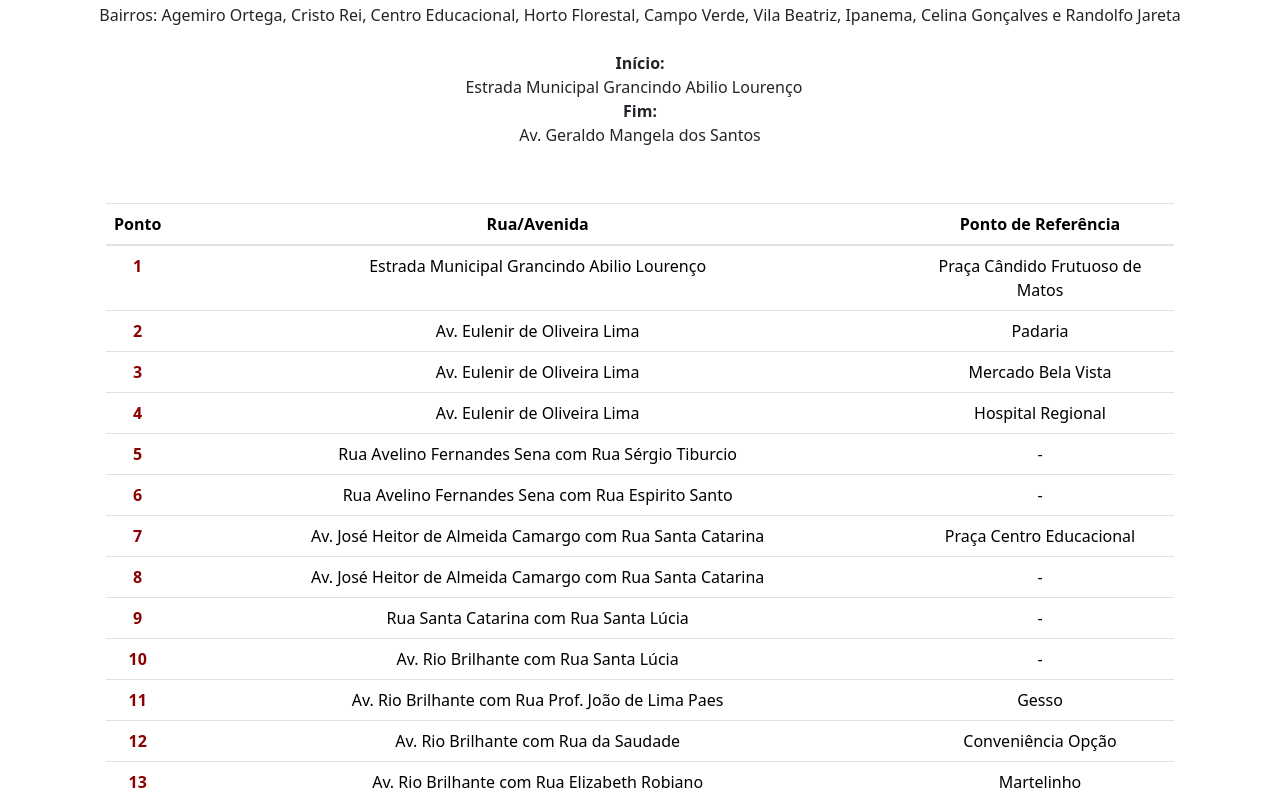
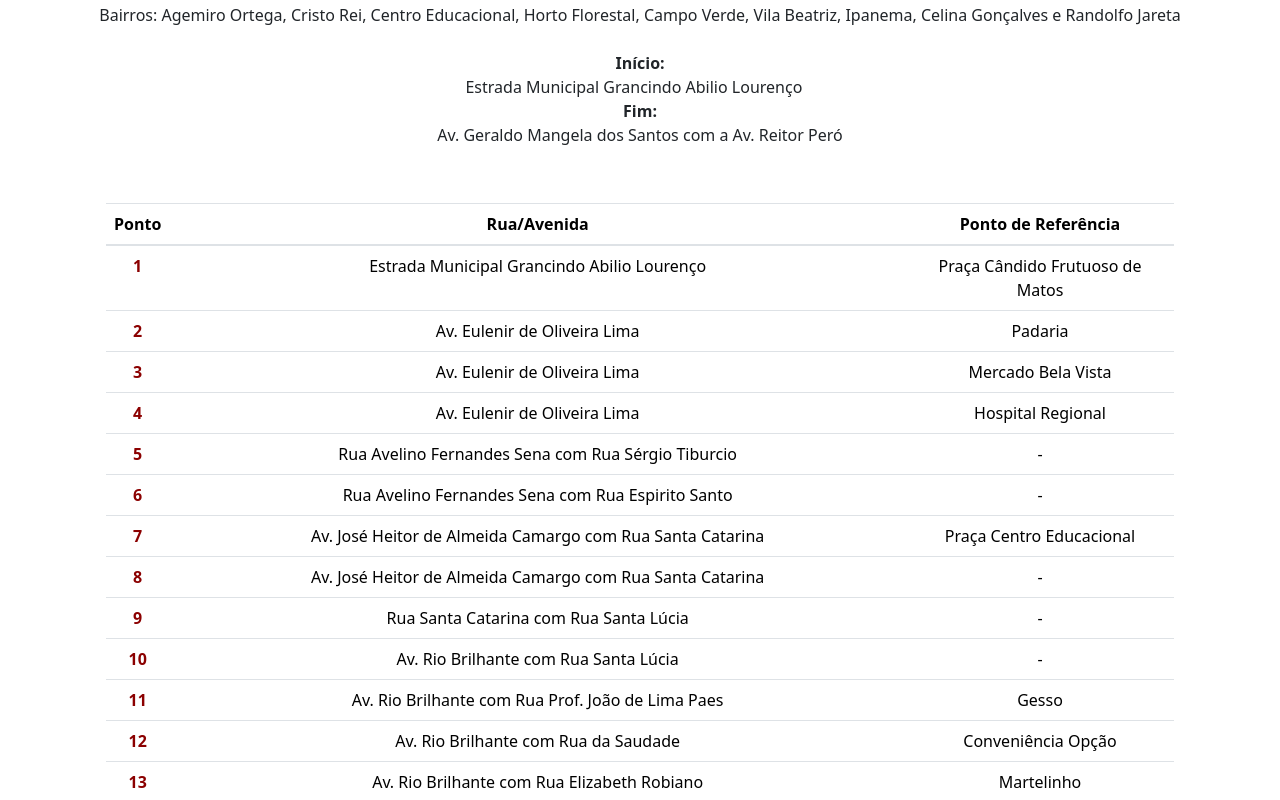
Before and after one commit to unknownghoste/LinhasSH, a website: page index.html in a window 1280 px wide. Shown: the part 1338-2138 px from the top of the page. Drawn offline with nearby package versions, Linux system fonts and the light colour scheme.

Commit message:
alteração de erros de ruas

```diff
--- a/index.html
+++ b/index.html
@@ -371,7 +371,7 @@
 
         <text class="fw-semibold fs-6"> Fim: </text>
 
-        <text class="fw-normal fs-6"> Av. Geraldo Mangela dos Santos  </text>
+        <text class="fw-normal fs-6"> Av. Geraldo Mangela dos Santos com a Av. Reitor Peró</text>
 
    <p>
     <P>
@@ -662,7 +662,7 @@
 
           <p class="fw-light" id="" style="color: rgb(128, 19, 0);"> Linhas Turno B e Turno C </p>
           <br>
-           <text class="fw-semibold fs-4"  style="color: rgb(0, 4, 128);" >Linha Azul </text>
+           <p><text class="fw-semibold fs-4"  style="color: rgb(0, 4, 128);" >Linha Azul </text> <p>
           <text class="fw-normal fs-6"> Bairros: Jardim Imperial, São Vicente de Paulo, Vila Operária, Irman Ribeiro e Portal do Parque.  &ensp; </text>
 
         </h1>
@@ -906,7 +906,7 @@
 
         <text class="fw-semibold fs-6"> Fim: </text>
 
-        <text class="fw-normal fs-6"> Av. Geraldo Mangela dos Santos  </text></p>
+        <text class="fw-normal fs-6"> Av. Geraldo Mangela dos Santos com a Av. Reitor Peró </text></p>
 
     </center>
 
```
